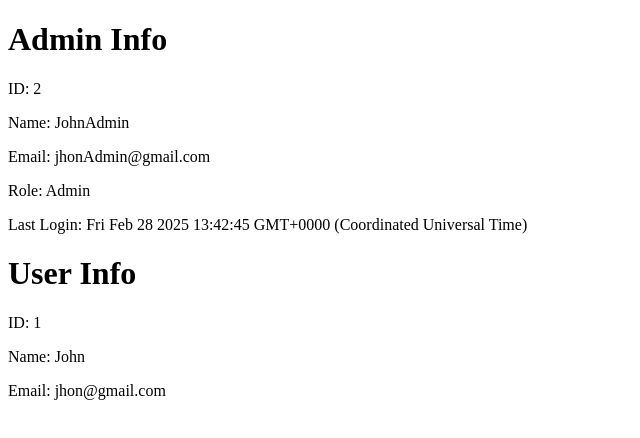
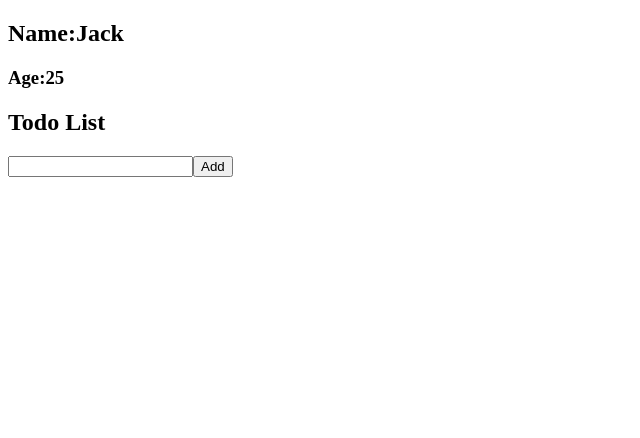
Before and after one commit to Dharmateja69/React-Course, a React (Vite) app in the folder ReactTypeScript/TypeScript-demos/: page / in a window 1280 px wide. Shown: the top 438 px of the page, without its empty margins (0-640 px from the left). Built offline with nearby package versions, Linux system fonts and the light colour scheme.

Commit message:
TodoList -TypeScript

```diff
--- a/ReactTypeScript/TypeScript-demos/src/App.tsx
+++ b/ReactTypeScript/TypeScript-demos/src/App.tsx
@@ -1,23 +1,17 @@
-import AdminInfo from "./Assignment/AdminInfo";
-import { AdminInfoList, Info } from "./Assignment/Types";
-import UserInfo from "./Assignment/UserInfo";
+import { useState } from "react";
+import Userprofile from "./Components/Userprofile";
+import TodoList from "./Components/TodoList";
+
 function App() {
-  const user: Info = {
-    id: 1,
-    name: "John",
-    email: "jhon@gmail.com",
-  };
-  const Admin: AdminInfoList = {
-    id: 2,
-    name: "JohnAdmin",
-    email: "jhonAdmin@gmail.com",
-    role: "Admin",
-    lastlogin: new Date(),
-  };
+  const [user, setuser] = useState<Object>({
+    name: "Jack",
+    age: 25,
+  });
+
   return (
     <div>
-      <AdminInfo Admin={Admin} />
-      <UserInfo user={user} />
+      <Userprofile user={user} />
+      <TodoList />
     </div>
   );
 }
--- /dev/null
+++ b/ReactTypeScript/TypeScript-demos/src/Components/TodoList.tsx
@@ -0,0 +1,47 @@
+import { useState } from "react";
+
+const TodoList = () => {
+  const [todos, setTodos] = useState<string[]>([]);
+
+  const [input, setInput] = useState<string>("");
+
+  const addTodo = () => {
+    setTodos([...todos, input]);
+    setInput("");
+  };
+  const remove = (todo: string) => {
+    setTodos(todos.filter((todos) => todos !== todo));
+  };
+
+  return (
+    <section>
+      <h2>Todo List</h2>
+      <input
+        type="text"
+        value={input}
+        onChange={(e) => setInput(e.target.value)}
+      />
+      <button onClick={addTodo}>Add</button>
+      <ul>
+        {todos.map((todo) => (
+          <li key={Math.random()}>
+            <section
+              style={{
+                display: "flex",
+                backgroundColor: "lightblue",
+                padding: "10px",
+                margin: "10px",
+                width: "25%",
+              }}
+            >
+              {todo}&nbsp;&nbsp;&nbsp;
+              <button onClick={() => remove(todo)}>Delete</button>
+            </section>
+          </li>
+        ))}
+      </ul>
+    </section>
+  );
+};
+
+export default TodoList;
--- /dev/null
+++ b/ReactTypeScript/TypeScript-demos/src/Components/Userprofile.tsx
@@ -0,0 +1,22 @@
+import { FC } from "react";
+
+interface User {
+  name: string;
+  age: number;
+}
+interface UserProps {
+  user: User;
+}
+
+const Userprofile: FC<UserProps> = ({ user }) => {
+  return (
+    <div>
+      <section>
+        <h1>Name:{user.name}</h1>
+        <h3>Age:{user.age}</h3>
+      </section>
+    </div>
+  );
+};
+
+export default Userprofile;
```
Also changed, not shown: ReactTypeScript/TypeScript-demos/src/Components/Counter.tsx (added, +24 -0 lines).
